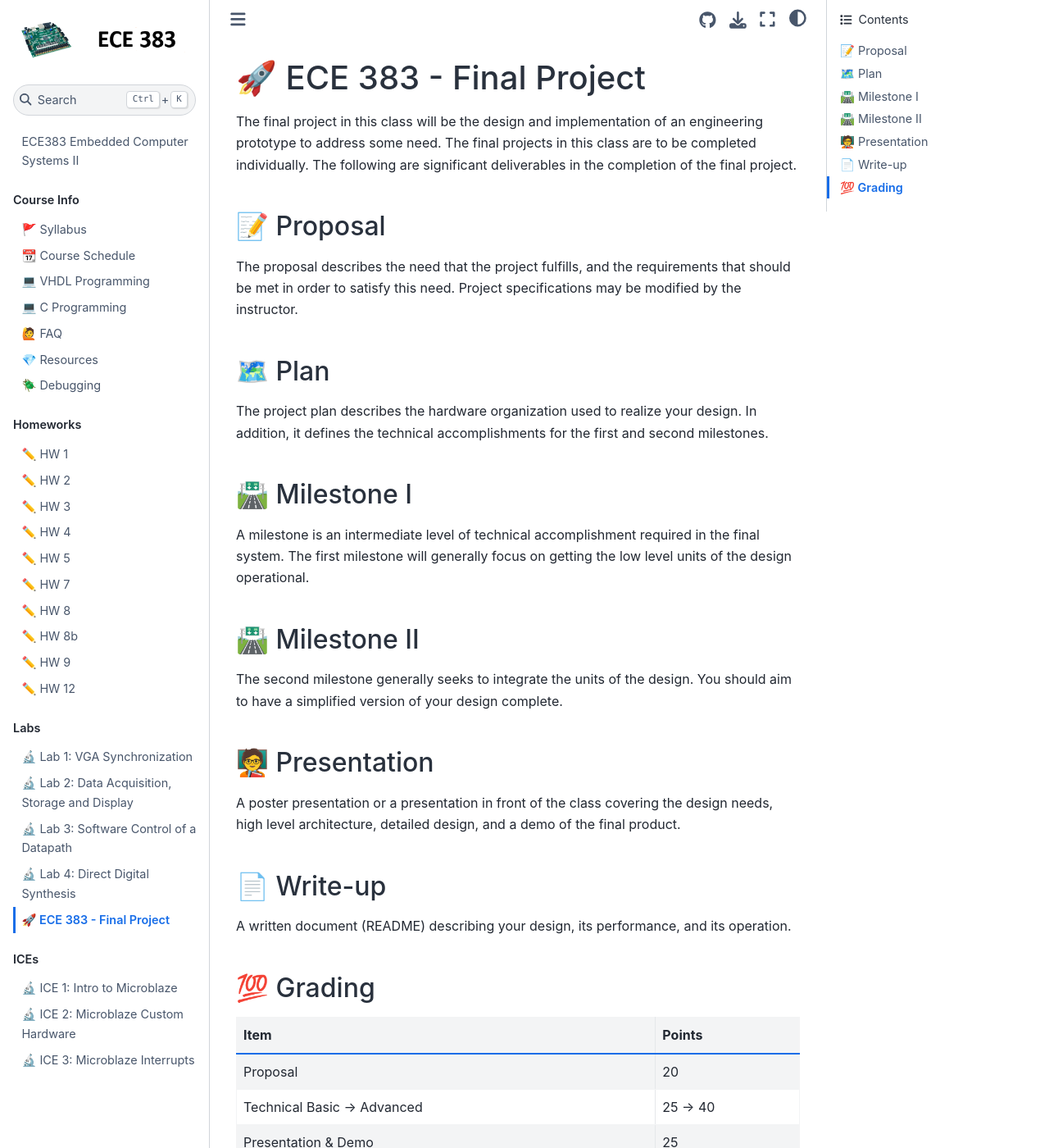
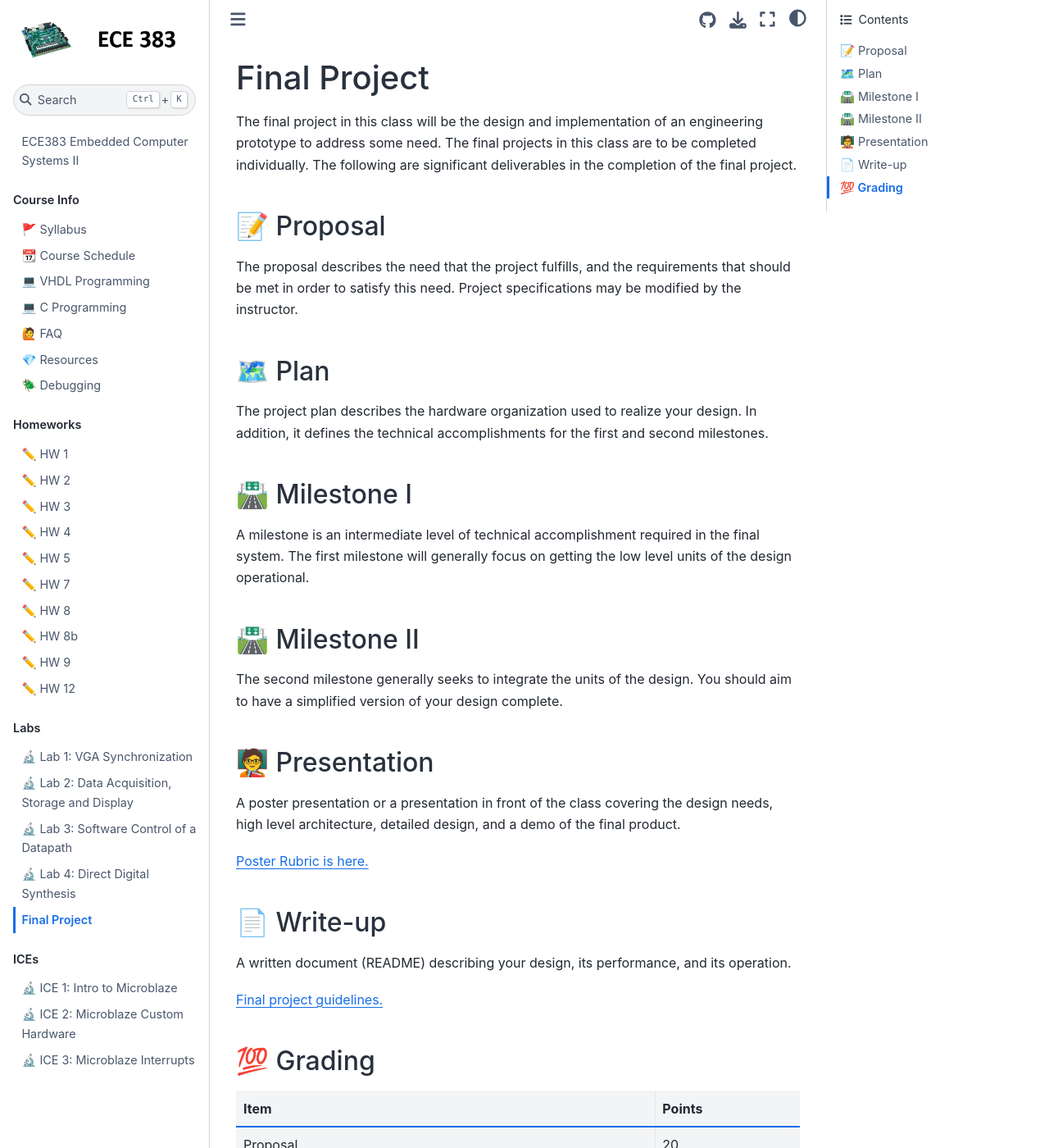
Before and after one commit to USAFA-ECE/ece383, a Jupyter Book: the page built from book/Assignments/project.md, in a window 1280 px wide and 1400 px high. Shown: the whole window at 82% size. Built offline with Jupyter Book 1.0.4 settings and Sphinx 7.4.7 and the Sphinx Book theme 1.1.4, drawn with Linux system fonts in a browser that asks for light colours; pages that are not in the unit, such as notebooks, are missing from menus.

Commit message:
Update project.md

```diff
--- a/book/Assignments/project.md
+++ b/book/Assignments/project.md
@@ -1,4 +1,4 @@
-# 🚀 ECE 383 - Final Project
+# Final Project
 
 The final project in this class will be the design and implementation of an engineering prototype to address some need. The final projects in this class are to be completed individually. The following are significant deliverables in the completion of the final project.
 
@@ -22,9 +22,13 @@
 
 A poster presentation or a presentation in front of the class covering the design needs, high level architecture, detailed design, and a demo of the final product.
 
+[Poster Rubric is here.](https://github.com/USAFA-ECE/ece383/blob/main/book/Assignments/files/Final_Poster_Rubric.pdf)
+
 ## 📄 Write-up
 
 A written document (README) describing your design, its performance, and its operation.
+
+[Final project guidelines.](https://github.com/USAFA-ECE/ece383/blob/main/book/Assignments/files/FinalProject.pdf)
 
 ## 💯 Grading
 
```
